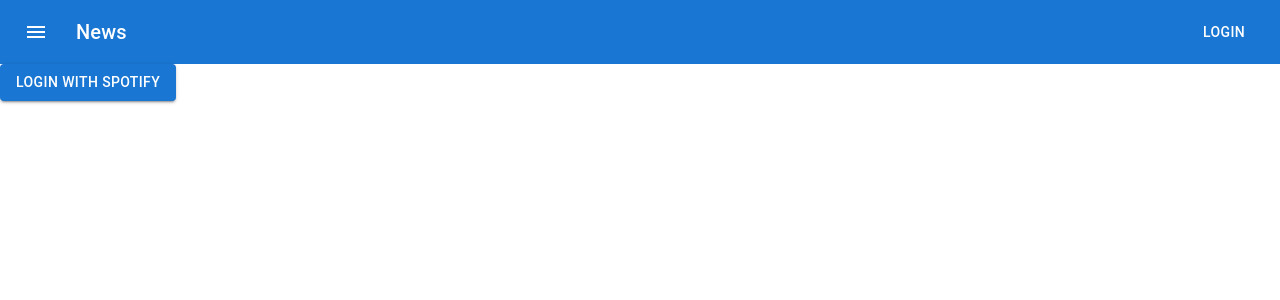
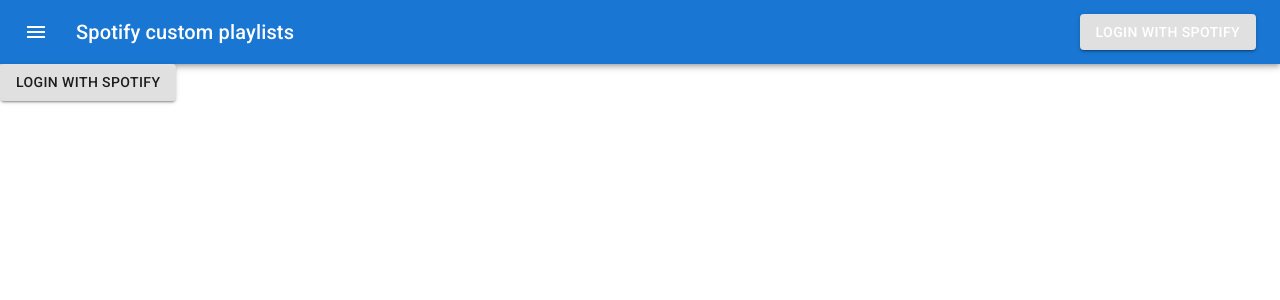
Before and after one commit to pskyvader/spotify_custom_recomendations, a React (Create React App) app: page / in a window 1280 px wide. Shown: the top 300 px of the page. Built offline with nearby package versions, Linux system fonts and the light colour scheme; no server answers.

Commit message:
--- Auto-Git Commit ---

```diff
--- a/public/index.html
+++ b/public/index.html
@@ -1,6 +1,6 @@
 <!DOCTYPE html>
 <html lang="en">
-  <head>
+<head>
     <meta charset="utf-8" />
     <link rel="icon" href="%PUBLIC_URL%/favicon.ico" />
     <meta name="viewport" content="width=device-width, initial-scale=1" />
@@ -12,6 +12,7 @@
       user's mobile device or desktop. See https://developers.google.com/web/fundamentals/web-app-manifest/
     -->
     <link rel="manifest" href="%PUBLIC_URL%/manifest.json" />
+    <link rel="stylesheet" href="https://fonts.googleapis.com/css?family=Roboto:300,400,500,700&display=swap" />
     <!--
       Notice the use of %PUBLIC_URL% in the tags above.
       It will be replaced with the URL of the `public` folder during the build.
@@ -22,8 +23,9 @@
       Learn how to configure a non-root public URL by running `npm run build`.
     -->
     <title>React App</title>
-  </head>
-  <body>
+</head>
+
+<body>
     <noscript>You need to enable JavaScript to run this app.</noscript>
     <div id="root"></div>
     <!--
@@ -36,5 +38,6 @@
       To begin the development, run `npm start` or `yarn start`.
       To create a production bundle, use `npm run build` or `yarn build`.
     -->
-  </body>
+</body>
+
 </html>
--- a/src/App.jsx
+++ b/src/App.jsx
@@ -9,7 +9,6 @@
 	return (
 		<CssBaseline>
 			<Header></Header>
-			<body>
 				<Router>
 					<div>
 						<Switch>
@@ -22,7 +21,6 @@
 						</Switch>
 					</div>
 				</Router>
-			</body>
 		</CssBaseline>
 	);
 }
--- a/src/Callback.jsx
+++ b/src/Callback.jsx
@@ -1,7 +1,5 @@
 import { useLocation } from "react-router-dom";
-import { useEffect, useState } from "react";
 import { stateKey } from "./Credentials";
-import { objectToList } from "./Utils";
 
 import { Redirect } from "react-router";
 
@@ -12,41 +10,12 @@
   const expires_in = location.get("expires_in");
   localStorage.setItem('expiration',Date.now()+(expires_in*1000));
   const storedState = localStorage.getItem(stateKey);
-  const [response, setResponse] = useState(null);
 
   if (state === null || state !== storedState || access_token===null) {
-    // window.location = "/#error=state_mismatch";
     return <Redirect to="/#error=state_mismatch"/>
-    // return null;
   }else{
+    localStorage.removeItem(storedState);
     localStorage.setItem('access_token',access_token);
-    // window.location = "/";
     return <Redirect to="/"/>
   }
-
-  // useEffect(() => {
-  //   // POST request using fetch inside useEffect React hook
-  //   const requestOptions = {
-  //     method: "GET",
-  //     headers: {
-  //       "Content-Type": "application/json",
-  //       Authorization: "Bearer " + access_token,
-  //     },
-  //   };
-
-  //   fetch("https://api.spotify.com/v1/me", requestOptions).then(response => response.json()).then((response) => {
-  //       setResponse(objectToList(response));
-  //   });
-  //   // empty dependency array means this effect will only run once (like componentDidMount in classes)
-  // }, [access_token]);
-
-
-  // return (
-  //   <div>
-  //     <div>Logged in: {response} </div>
-  //     callback:
-  //     <p>access_token: {access_token}</p>
-  //     <p>state: {state}</p>
-  //   </div>
-  // );
 }
--- a/src/Header.jsx
+++ b/src/Header.jsx
@@ -2,10 +2,20 @@
 import Box from "@mui/material/Box";
 import Toolbar from "@mui/material/Toolbar";
 import Typography from "@mui/material/Typography";
-import Button from "@mui/material/Button";
 import IconButton from "@mui/material/IconButton";
 import MenuIcon from "@mui/icons-material/Menu";
 
+import Login from "./Login";
+
+const login = () => {
+	const expiration = localStorage.getItem("expiration");
+	const access_token = localStorage.getItem("access_token");
+	if (access_token !== null && expiration > Date.now()) {
+		return null;
+	} else {
+		return <Login />;
+	}
+};
 const Header = () => {
 	return (
 		<header>
@@ -26,9 +36,9 @@
 							component="div"
 							sx={{ flexGrow: 1 }}
 						>
-							News
+							Spotify custom playlists
 						</Typography>
-						<Button color="inherit">Login</Button>
+						{login()}
 					</Toolbar>
 				</AppBar>
 			</Box>
--- a/src/Home.jsx
+++ b/src/Home.jsx
@@ -1,7 +1,5 @@
-import { client_id, stateKey, redirect_uri } from "./Credentials";
-import { generateRandomString } from "./Utils";
 import Account from "./Account";
-import Button from '@mui/material/Button';
+import Login from "./Login";
 
 export default function Home(params) {
 	const expiration = localStorage.getItem("expiration");
@@ -9,23 +7,6 @@
 	if (access_token !== null && expiration > Date.now()) {
 		return <Account></Account>;
 	} else {
-		return <Button variant="contained" onClick={login}> Login with Spotify</Button>;
+		return <Login></Login>
 	}
 }
-
-var login = function () {
-	var state = generateRandomString(16);
-	localStorage.setItem(stateKey, state);
-	// your application requests authorization
-	var scope = "user-read-private user-read-email";
-	var uri =
-		"https://accounts.spotify.com/authorize?" +
-		new URLSearchParams({
-			response_type: "token",
-			client_id: client_id,
-			scope: scope,
-			redirect_uri: redirect_uri,
-			state: state,
-		});
-	window.location = uri;
-};
--- /dev/null
+++ b/src/Login.jsx
@@ -0,0 +1,31 @@
+import { client_id, stateKey, redirect_uri } from "./Credentials";
+import { generateRandomString } from "./Utils";
+import { Button } from "@mui/material";
+
+const Login = function () {
+    let state = localStorage.getItem(stateKey)
+    if(state===null){
+        state = generateRandomString(16);
+        localStorage.setItem(stateKey, state);
+    }
+
+	// your application requests authorization
+	var scope = "user-read-private user-read-email";
+	var uri =
+		"https://accounts.spotify.com/authorize?" +
+		new URLSearchParams({
+			response_type: "token",
+			client_id: client_id,
+			scope: scope,
+			redirect_uri: redirect_uri,
+			state: state,
+		});
+
+	return (
+		<Button variant="contained" href={uri} color="inherit">
+			Login with Spotify
+		</Button>
+	);
+};
+
+export default Login;
```
